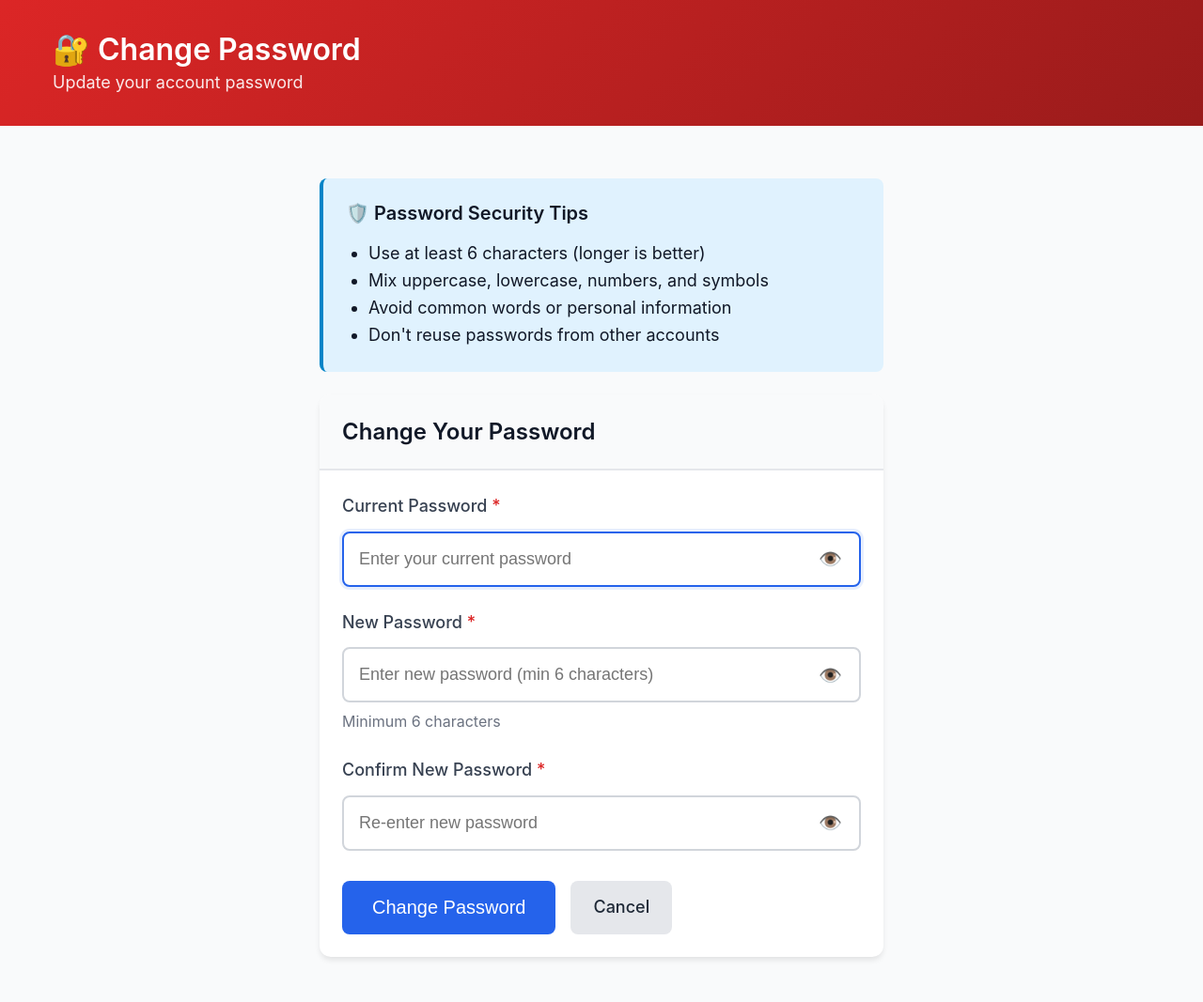
After one commit to Rockstany/lottery-system, a PHP site: page /Church/admin/change-password.php in a window 1280 px wide. The commit adds this page. Shown: the whole page at 94% size. Run offline with PHP 8.4, Linux system fonts and the light colour scheme; the visitor is signed in with stand-in values (Sample User, id 1).

Commit message:
First Time Project Push

```diff
--- /dev/null
+++ b/public/admin/change-password.php
@@ -0,0 +1,247 @@
+<?php
+/**
+ * Change Password - Admin
+ * GetToKnow Community App
+ */
+
+require_once __DIR__ . '/../../config/config.php';
+AuthMiddleware::requireRole('admin');
+
+$userId = AuthMiddleware::getUserId();
+$error = '';
+$success = '';
+
+if ($_SERVER['REQUEST_METHOD'] === 'POST') {
+    $currentPassword = $_POST['current_password'] ?? '';
+    $newPassword = $_POST['new_password'] ?? '';
+    $confirmPassword = $_POST['confirm_password'] ?? '';
+
+    // Validate inputs
+    if (empty($currentPassword) || empty($newPassword) || empty($confirmPassword)) {
+        $error = 'All fields are required';
+    } elseif (strlen($newPassword) < 6) {
+        $error = 'New password must be at least 6 characters';
+    } elseif ($newPassword !== $confirmPassword) {
+        $error = 'New passwords do not match';
+    } else {
+        $database = new Database();
+        $db = $database->getConnection();
+
+        // Verify current password
+        $query = "SELECT password_hash FROM users WHERE user_id = :user_id";
+        $stmt = $db->prepare($query);
+        $stmt->bindParam(':user_id', $userId);
+        $stmt->execute();
+        $user = $stmt->fetch();
+
+        if (!$user || !password_verify($currentPassword, $user['password_hash'])) {
+            $error = 'Current password is incorrect';
+        } else {
+            // Update password
+            $newPasswordHash = password_hash($newPassword, PASSWORD_BCRYPT, ['cost' => 10]);
+            $query = "UPDATE users SET password_hash = :password_hash, updated_at = NOW() WHERE user_id = :user_id";
+            $stmt = $db->prepare($query);
+            $stmt->bindParam(':password_hash', $newPasswordHash);
+            $stmt->bindParam(':user_id', $userId);
+
+            if ($stmt->execute()) {
+                $success = 'Password changed successfully!';
+
+                // Log the activity
+                $activityQuery = "INSERT INTO activity_log (user_id, action, details) VALUES (:user_id, 'password_change', 'Admin changed their password')";
+                $activityStmt = $db->prepare($activityQuery);
+                $activityStmt->bindParam(':user_id', $userId);
+                $activityStmt->execute();
+            } else {
+                $error = 'Failed to update password. Please try again.';
+            }
+        }
+    }
+}
+?>
+<!DOCTYPE html>
+<html lang="en">
+<head>
+    <meta charset="UTF-8">
+    <meta name="viewport" content="width=device-width, initial-scale=1.0">
+    <title>Change Password - <?php echo APP_NAME; ?></title>
+    <link rel="stylesheet" href="/public/css/main.css">
+    <style>
+        .header {
+            background: linear-gradient(135deg, #dc2626 0%, #991b1b 100%);
+            color: white;
+            padding: var(--spacing-xl) 0;
+            margin-bottom: var(--spacing-xl);
+        }
+        .header h1 { color: white; margin: 0; }
+        .password-container {
+            max-width: 600px;
+            margin: 0 auto;
+        }
+        .security-tips {
+            background: var(--info-light);
+            border-left: 4px solid var(--info-color);
+            padding: var(--spacing-lg);
+            border-radius: var(--radius-md);
+            margin-bottom: var(--spacing-lg);
+        }
+        .password-input-wrapper {
+            position: relative;
+        }
+        .toggle-password {
+            position: absolute;
+            right: 12px;
+            top: 50%;
+            transform: translateY(-50%);
+            background: none;
+            border: none;
+            cursor: pointer;
+            font-size: var(--font-size-lg);
+            padding: 8px;
+        }
+    </style>
+</head>
+<body>
+    <div class="header">
+        <div class="container">
+            <h1>🔐 Change Password</h1>
+            <p style="margin: 0; opacity: 0.9;">Update your account password</p>
+        </div>
+    </div>
+
+    <div class="container main-content">
+        <div class="password-container">
+            <?php if ($success): ?>
+                <div class="alert alert-success">
+                    <?php echo $success; ?>
+                    <a href="/public/admin/dashboard.php" style="margin-left: var(--spacing-md);">
+                        Back to Dashboard →
+                    </a>
+                </div>
+            <?php endif; ?>
+
+            <?php if ($error): ?>
+                <div class="alert alert-danger"><?php echo $error; ?></div>
+            <?php endif; ?>
+
+            <!-- Security Tips -->
+            <div class="security-tips">
+                <h4 style="margin-top: 0;">🛡️ Password Security Tips</h4>
+                <ul style="margin: 0; padding-left: var(--spacing-lg);">
+                    <li>Use at least 6 characters (longer is better)</li>
+                    <li>Mix uppercase, lowercase, numbers, and symbols</li>
+                    <li>Avoid common words or personal information</li>
+                    <li>Don't reuse passwords from other accounts</li>
+                </ul>
+            </div>
+
+            <!-- Change Password Form -->
+            <div class="card">
+                <div class="card-header">
+                    <h3 class="card-title">Change Your Password</h3>
+                </div>
+                <div class="card-body">
+                    <form method="POST" id="passwordForm">
+                        <input type="hidden" name="csrf_token" value="<?php echo $_SESSION['csrf_token']; ?>">
+
+                        <div class="form-group">
+                            <label class="form-label form-label-required">Current Password</label>
+                            <div class="password-input-wrapper">
+                                <input
+                                    type="password"
+                                    name="current_password"
+                                    id="currentPassword"
+                                    class="form-control"
+                                    placeholder="Enter your current password"
+                                    required
+                                    autofocus
+                                >
+                                <button type="button" class="toggle-password" onclick="togglePassword('currentPassword', this)">
+                                    👁️
+                                </button>
+                            </div>
+                        </div>
+
+                        <div class="form-group">
+                            <label class="form-label form-label-required">New Password</label>
+                            <div class="password-input-wrapper">
+                                <input
+                                    type="password"
+                                    name="new_password"
+                                    id="newPassword"
+                                    class="form-control"
+                                    placeholder="Enter new password (min 6 characters)"
+                                    minlength="6"
+                                    required
+                                >
+                                <button type="button" class="toggle-password" onclick="togglePassword('newPassword', this)">
+                                    👁️
+                                </button>
+                            </div>
+                            <span class="form-help">Minimum 6 characters</span>
+                        </div>
+
+                        <div class="form-group">
+                            <label class="form-label form-label-required">Confirm New Password</label>
+                            <div class="password-input-wrapper">
+                                <input
+                                    type="password"
+                                    name="confirm_password"
+                                    id="confirmPassword"
+                                    class="form-control"
+                                    placeholder="Re-enter new password"
+                                    minlength="6"
+                                    required
+                                >
+                                <button type="button" class="toggle-password" onclick="togglePassword('confirmPassword', this)">
+                                    👁️
+                                </button>
+                            </div>
+                        </div>
+
+                        <div style="display: flex; gap: var(--spacing-md); margin-top: var(--spacing-xl);">
+                            <button type="submit" class="btn btn-primary btn-lg">
+                                Change Password
+                            </button>
+                            <a href="/public/admin/dashboard.php" class="btn btn-secondary">
+                                Cancel
+                            </a>
+                        </div>
+                    </form>
+                </div>
+            </div>
+        </div>
+    </div>
+
+    <script>
+        function togglePassword(fieldId, button) {
+            const field = document.getElementById(fieldId);
+            if (field.type === 'password') {
+                field.type = 'text';
+                button.textContent = '🙈';
+            } else {
+                field.type = 'password';
+                button.textContent = '👁️';
+            }
+        }
+
+        // Password match validation
+        document.getElementById('passwordForm').addEventListener('submit', function(e) {
+            const newPassword = document.getElementById('newPassword').value;
+            const confirmPassword = document.getElementById('confirmPassword').value;
+
+            if (newPassword !== confirmPassword) {
+                e.preventDefault();
+                alert('New passwords do not match!');
+                return false;
+            }
+
+            if (newPassword.length < 6) {
+                e.preventDefault();
+                alert('Password must be at least 6 characters long!');
+                return false;
+            }
+        });
+    </script>
+</body>
+</html>
--- a/public/admin/dashboard.php
+++ b/public/admin/dashboard.php
@@ -244,6 +244,7 @@ $recentActivity = $stmt->fetchAll();
                 <li><a href="/public/admin/dashboard.php" style="font-weight: 600;">Dashboard</a></li>
                 <li><a href="/public/admin/users.php">Manage Users</a></li>
                 <li><a href="/public/admin/communities.php">Manage Communities</a></li>
+                <li><a href="/public/admin/change-password.php">Change Password</a></li>
                 <li><a href="/public/logout.php">Logout</a></li>
             </ul>
         </nav>
--- a/public/group-admin/dashboard.php
+++ b/public/group-admin/dashboard.php
@@ -228,6 +228,7 @@ if ($communityId) {
                 <li><a href="/public/group-admin/dashboard.php" style="font-weight: 600;">Dashboard</a></li>
                 <li><a href="/public/group-admin/transactions.php">Transaction Collection</a></li>
                 <li><a href="/public/group-admin/lottery.php">Lottery System</a></li>
+                <li><a href="/public/group-admin/change-password.php">Change Password</a></li>
                 <li><a href="/public/logout.php">Logout</a></li>
             </ul>
         </nav>
```
Also changed, not shown: public/group-admin/change-password.php (added, +247 -0 lines).
